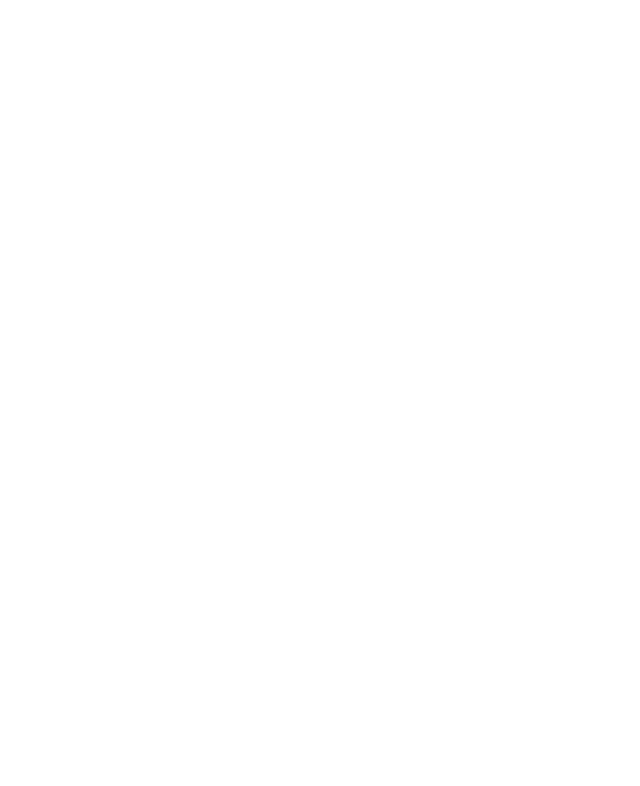
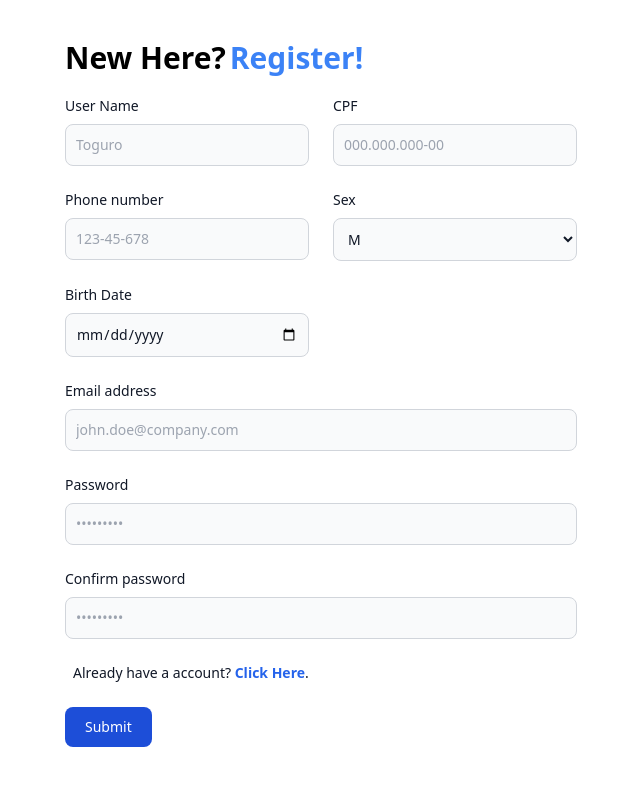
Before and after one commit to vinicius-prates/sandbox, a React (Vite) app in the folder front-end/: page /register in a window 1280 px wide. Before the commit this address had no page. Shown: the top 786 px of the page, without its empty margins (319-959 px from the left). Built offline with nearby package versions, Linux system fonts and the light colour scheme.

Commit message:
NEW: Register Page added

```diff
--- a/front-end/index.html
+++ b/front-end/index.html
@@ -4,7 +4,7 @@
     <meta charset="UTF-8" />
     <link rel="icon" type="image/svg+xml" href="/vite.svg" />
     <meta name="viewport" content="width=device-width, initial-scale=1.0" />
-    <title>Vite + React + TS</title>
+    <title>Exobank</title>
   </head>
   <body>
     <div id="root"></div>
--- a/front-end/src/MyRoutes.tsx
+++ b/front-end/src/MyRoutes.tsx
@@ -1,10 +1,13 @@
 import { Route, Routes } from "react-router-dom"
 import { HomePage } from "./HomePage"
+import { Register } from "./pages/Register"
 
 export const MyRoutes = () => {
     return(
         <Routes>
             <Route path="/" element={<HomePage/>}/>
+            <Route path="/register" element={<Register/>}/>
+
         </Routes>
     )
 }
--- /dev/null
+++ b/front-end/src/pages/Login.tsx
@@ -0,0 +1,7 @@
+export const Login = () => {
+    return(
+        <div>
+
+        </div>
+    )
+}
--- /dev/null
+++ b/front-end/src/pages/Register.tsx
@@ -0,0 +1,54 @@
+export const Register =  () => {
+    return(
+        <div className="px-10 py-10 md:px-96">
+        <h1 className="flex gap-1 text-3xl font-bold "> New Here?<h1 className="text-blue-500"> Register!</h1></h1>
+    <form className="my-5">
+    <div className="grid gap-6 mb-6 md:grid-cols-2">
+        <div>
+            <label htmlFor="user_name" className="block mb-2 text-sm font-medium text-gray-900 dark:text-white">User Name</label>
+            <input type="text" id="user_name" className="bg-gray-50 border border-gray-300 text-gray-900 text-sm rounded-lg  focus:border-blue-500 focus:outline-none block w-full p-2.5 " placeholder="Toguro" />
+        </div>
+
+        <div>
+            <label htmlFor="cpf" className="block mb-2 text-sm font-medium text-gray-900 dark:text-white">CPF</label>
+            <input type="text" id="cpf" className="bg-gray-50 border border-gray-300 text-gray-900 text-sm rounded-lg focus:ring-blue-500 focus:border-blue-500 focus:outline-none block w-full p-2.5 dark:bg-gray-700 dark:border-gray-600 dark:placeholder-gray-400 dark:text-white dark:focus:ring-blue-500 dark:focus:border-blue-500" placeholder="000.000.000-00" />
+        </div>
+        <div>
+            <label htmlFor="phone" className="block mb-2 text-sm font-medium text-gray-900 dark:text-white">Phone number</label>
+            <input type="tel" id="phone" className="bg-gray-50 border border-gray-300 text-gray-900 text-sm rounded-lg focus:ring-blue-500 focus:outline-none  focus:border-blue-500 block w-full p-2.5 dark:bg-gray-700 dark:border-gray-600 dark:placeholder-gray-400 dark:text-white dark:focus:ring-blue-500 dark:focus:border-blue-500" placeholder="123-45-678" pattern="[0-9]{3}-[0-9]{2}-[0-9]{3}" />
+        </div>
+        <div>
+            <label htmlFor="sex" className="block mb-2 text-sm font-medium text-gray-900 dark:text-white">Sex</label>
+            <select  id="sex" className="bg-gray-50 border border-gray-300 text-gray-900 text-sm rounded-lg focus:ring-blue-500 focus:outline-none  focus:border-blue-500 block w-full p-2.5 dark:bg-gray-700 dark:border-gray-600 dark:placeholder-gray-400 dark:text-whitefocus:ring-blue-500 dark:focus:border-blue-500">
+                <option>M</option>
+                <option>F</option>
+            </select>
+
+        </div>
+        <div>
+            <label htmlFor="visitors" className="block mb-2 text-sm font-medium text-gray-900 dark:text-white">Birth Date</label>
+            <input type="date" id="visitors" className="bg-gray-50 border border-gray-300 text-gray-900 text-sm rounded-lg focus:ring-blue-500 focus:outline-none  focus:border-blue-500 block w-full p-2.5 dark:bg-gray-700 dark:border-gray-600 dark:placeholder-gray-400 dark:text-white dark:focus:ring-blue-500 dark:focus:border-blue-500" placeholder="" />
+        </div>
+    </div>
+    <div className="mb-6">
+        <label htmlFor="email" className="block mb-2 text-sm font-medium text-gray-900 dark:text-white">Email address</label>
+        <input type="email" id="email" className="bg-gray-50 border border-gray-300 text-gray-900 text-sm rounded-lg focus:ring-blue-500 focus:border-blue-500 focus:outline-none  block w-full p-2.5 dark:bg-gray-700 dark:border-gray-600 dark:placeholder-gray-400 dark:text-white dark:focus:ring-blue-500 dark:focus:border-blue-500" placeholder="john.doe@company.com" />
+    </div>
+    <div className="mb-6">
+        <label htmlFor="password" className="block mb-2 text-sm font-medium text-gray-900 dark:text-white">Password</label>
+        <input type="password" id="password" className="bg-gray-50 border border-gray-300 text-gray-900 text-sm rounded-lg focus:ring-blue-500 focus:outline-none  focus:border-blue-500 block w-full p-2.5 dark:bg-gray-700 dark:border-gray-600 dark:placeholder-gray-400 dark:text-white dark:focus:ring-blue-500 dark:focus:border-blue-500" placeholder="•••••••••" />
+    </div>
+    <div className="mb-6">
+        <label htmlFor="confirm_password" className="block mb-2 text-sm font-medium text-gray-900 dark:text-white">Confirm password</label>
+        <input type="password" id="confirm_password" className="bg-gray-50 border border-gray-300 text-gray-900 text-sm rounded-lg focus:ring-blue-500 focus:outline-none  focus:border-blue-500 block w-full p-2.5 dark:bg-gray-700 dark:border-gray-600 dark:placeholder-gray-400 dark:text-white dark:focus:ring-blue-500 dark:focus:border-blue-500" placeholder="•••••••••" />
+    </div>
+    <div className="flex items-start mb-6">
+
+        <label htmlFor="remember" className="ml-2 text-sm font-medium text-gray-900 dark:text-gray-300">Already have a account? <a href="/login" className="text-blue-600 hover:underline dark:text-blue-500 font-bold">Click Here</a>.</label>
+    </div>
+    <button type="submit" className="text-white bg-blue-700 hover:bg-blue-800 focus:ring-4 focus:outline-none focus:ring-blue-300 font-medium rounded-lg text-sm w-full sm:w-auto px-5 py-2.5 text-center dark:bg-blue-600 dark:hover:bg-blue-700 dark:focus:ring-blue-800">Submit</button>
+</form>
+
+        </div>
+    )
+}
--- a/front-end/tailwind.config.cjs
+++ b/front-end/tailwind.config.cjs
@@ -4,5 +4,7 @@
   theme: {
     extend: {},
   },
-  plugins: [],
+  plugins: [
+
+  ],
 }
```
Also changed, not shown: 1 other file (tests, documents, lock files or other folders).
